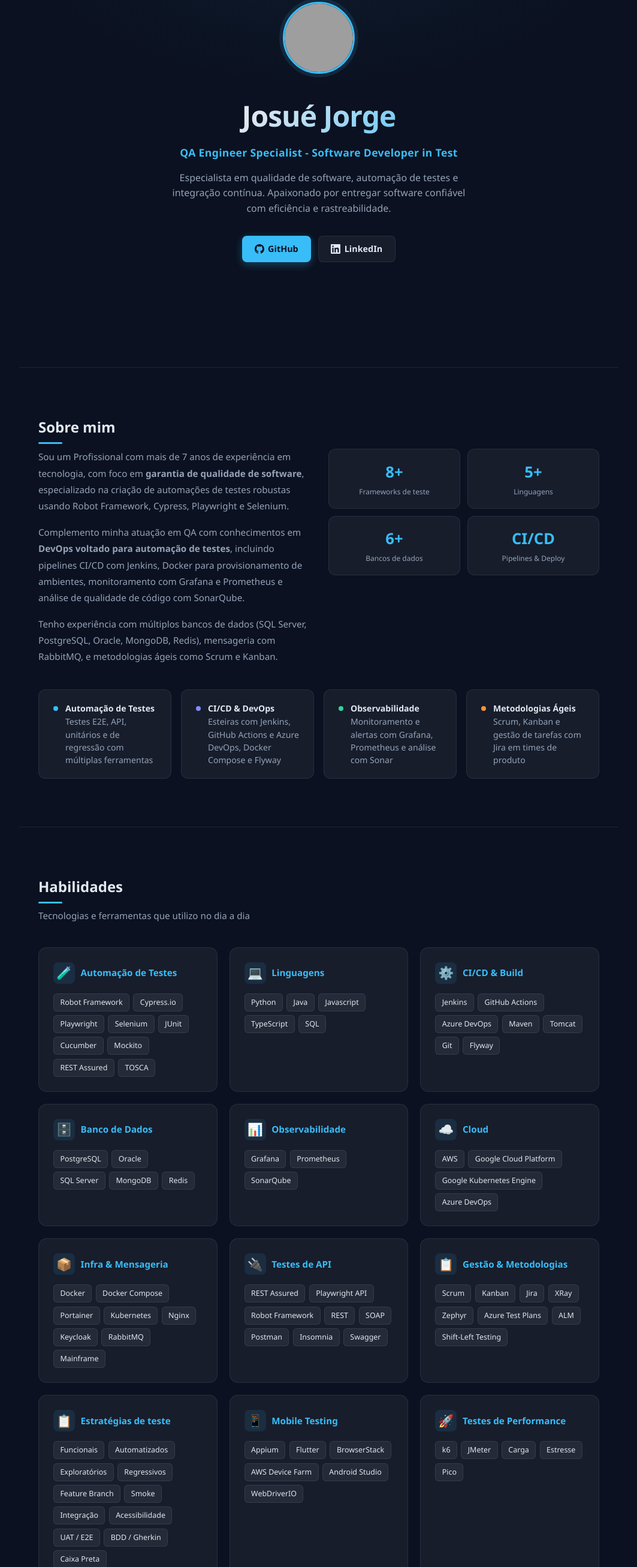
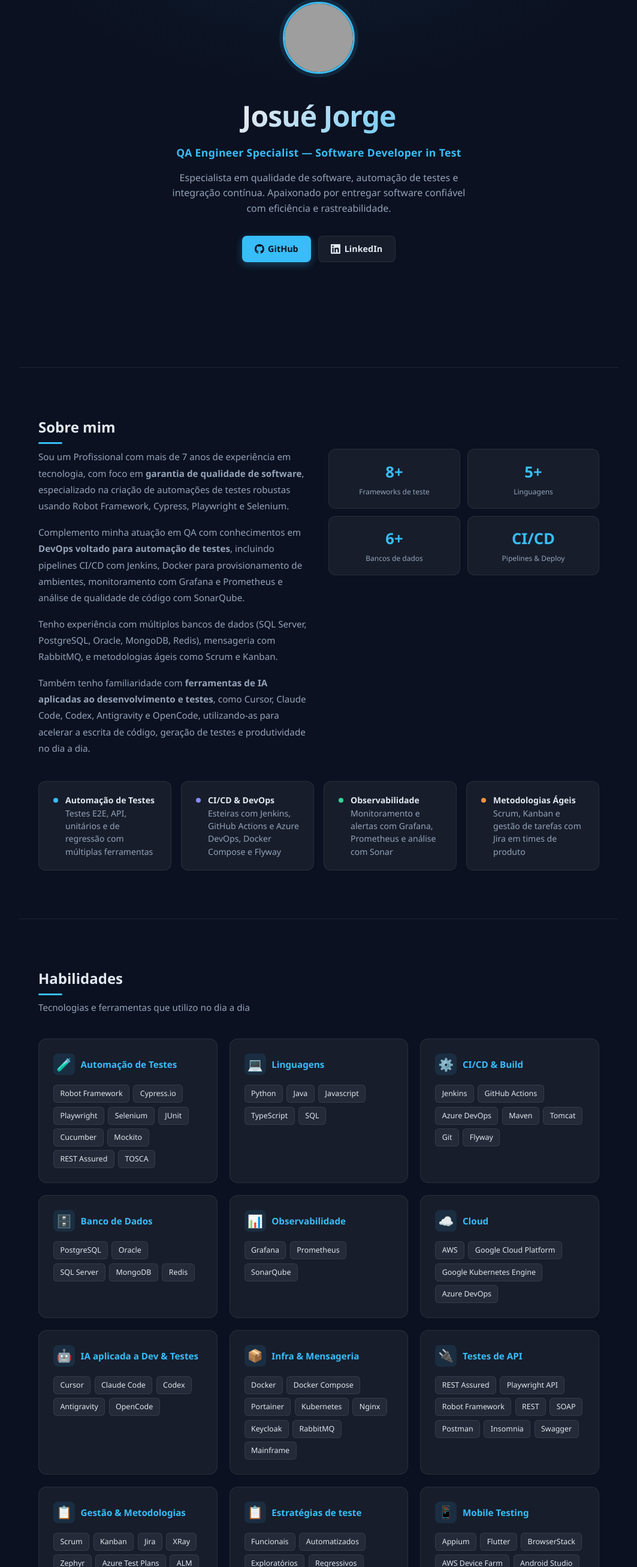
Before and after one commit to josuejorge/josuejorge.github.io, a plain HTML site: page index.html in a window 1280 px wide. Shown: the part 188-2800 px from the top of the page at 60% size, without its empty margins (108-1171 px from the left). Drawn offline with Linux system fonts and the light colour scheme; grey boxes are pictures that could not be loaded.

Commit message:
adicionado novos conhecimentos

```diff
--- a/index.html
+++ b/index.html
@@ -42,7 +42,7 @@
 
       <img class="avatar" src="https://avatars.githubusercontent.com/u/41090986?v=4" alt="Avatar">
       <h1>Josué Jorge</h1>
-      <p class="hero-role" data-i18n="hero.role">QA Engineer Specialist</p>
+      <p class="hero-role" data-i18n="hero.role">QA Engineer Specialist — Software Developer in Test</p>
       <p class="hero-desc" data-i18n="hero.desc">
         Especialista em qualidade de software, automação de testes e integração contínua.
         Apaixonado por entregar software confiável com eficiência e rastreabilidade.
@@ -89,6 +89,11 @@
         <p data-i18n="about.p3">
           Tenho experiência com múltiplos bancos de dados (SQL Server, PostgreSQL, Oracle, MongoDB, Redis),
           mensageria com RabbitMQ, e metodologias ágeis como Scrum e Kanban.
+        </p>
+        <p data-i18n="about.p4" data-i18n-html>
+          Também tenho familiaridade com <strong>ferramentas de IA aplicadas ao desenvolvimento e testes</strong>,
+          como Cursor, Claude Code, Codex, Antigravity e OpenCode, utilizando-as para acelerar a escrita de código,
+          geração de testes e produtividade no dia a dia.
         </p>
       </div>
 
@@ -240,6 +245,20 @@
           <span class="tag">Google Cloud Platform</span>
           <span class="tag">Google Kubernetes Engine</span>
           <span class="tag">Azure DevOps</span>
+        </div>
+      </div>
+
+      <div class="skill-card">
+        <div class="skill-card-header">
+          <div class="skill-icon">🤖</div>
+          <span class="skill-card-title" data-i18n="card.ai">IA aplicada a Dev & Testes</span>
+        </div>
+        <div class="skill-tags">
+          <span class="tag">Cursor</span>
+          <span class="tag">Claude Code</span>
+          <span class="tag">Codex</span>
+          <span class="tag">Antigravity</span>
+          <span class="tag">OpenCode</span>
         </div>
       </div>
 
--- a/js/i18n.js
+++ b/js/i18n.js
@@ -2,14 +2,16 @@
   "pt-BR": {
     "nav.about": "Sobre",
     "nav.skills": "Habilidades",
+    "nav.certs": "Certificações",
     "nav.projects": "Projetos",
     "nav.contact": "Contato",
-    "hero.role": "QA Engineer Specialist - Software Developer in Test",
+    "hero.role": "QA Engineer Specialist — Software Developer in Test",
     "hero.desc": "Especialista em qualidade de software, automação de testes e integração contínua. Apaixonado por entregar software confiável com eficiência e rastreabilidade.",
     "about.title": "Sobre mim",
     "about.p1": 'Sou um Profissional com mais de 7 anos de experiência em tecnologia, com foco em <strong>garantia de qualidade de software</strong>, especializado na criação de automações de testes robustas usando Robot Framework, Cypress, Playwright e Selenium.',
     "about.p2": 'Complemento minha atuação em QA com conhecimentos em <strong>DevOps voltado para automação de testes</strong>, incluindo pipelines CI/CD com Jenkins, Docker para provisionamento de ambientes, monitoramento com Grafana e Prometheus e análise de qualidade de código com SonarQube.',
     "about.p3": "Tenho experiência com múltiplos bancos de dados (SQL Server, PostgreSQL, Oracle, MongoDB, Redis), mensageria com RabbitMQ, e metodologias ágeis como Scrum e Kanban.",
+    "about.p4": 'Também tenho familiaridade com <strong>ferramentas de IA aplicadas ao desenvolvimento e testes</strong>, como Cursor, Claude Code, Codex, Antigravity e OpenCode, utilizando-as para acelerar a escrita de código, geração de testes e produtividade no dia a dia.',
     "stat.frameworks": "Frameworks de teste",
     "stat.languages": "Linguagens",
     "stat.databases": "Bancos de dados",
@@ -29,6 +31,8 @@
     "card.cicd": "CI/CD & Build",
     "card.databases": "Banco de Dados",
     "card.observability": "Observabilidade",
+    "card.cloud": "Cloud",
+    "card.ai": "IA aplicada a Dev & Testes",
     "card.infra": "Infra & Mensageria",
     "card.api": "Testes de API",
     "card.management": "Gestão & Metodologias",
@@ -45,6 +49,16 @@
     "tag.load": "Carga",
     "tag.stress": "Estresse",
     "tag.spike": "Pico",
+    "certs.title": "Certificações",
+    "certs.subtitle": "Credenciais profissionais reconhecidas internacionalmente",
+    "cert.ctal.name": "ISTQB Certified Tester Advanced Level",
+    "cert.ctal.desc": "Certificação avançada do ISTQB que valida competências aprofundadas em gestão, técnicas e automação de testes. Pré-requisito para certificações de especialista.",
+    "cert.ctfl.name": "ISTQB Certified Tester Foundation Level",
+    "cert.ctfl.desc": "Certificação base do ISTQB que cobre fundamentos de teste de software, técnicas de design de teste, gestão de testes e ferramentas de suporte.",
+    "cert.aws.name": "AWS Certified Cloud Practitioner",
+    "cert.aws.desc": "Certificação foundational da Amazon Web Services que valida conhecimentos em conceitos de nuvem, serviços AWS, segurança, arquitetura, pricing e suporte.",
+    "cert.az900.name": "Microsoft Azure Fundamentals",
+    "cert.az900.desc": "Certificação foundational da Microsoft que valida conhecimentos em conceitos de nuvem, serviços do Azure, segurança, privacidade, compliance e pricing.",
     "projects.title": "Projetos",
     "projects.subtitle": "Laboratórios práticos e automações que demonstram minhas habilidades",
     "proj.devops.title": "Tasks Backend — Lab DevOps",
@@ -64,14 +78,16 @@
   en: {
     "nav.about": "About",
     "nav.skills": "Skills",
+    "nav.certs": "Certifications",
     "nav.projects": "Projects",
     "nav.contact": "Contact",
-    "hero.role": "QA Engineer Specialist - Software Developer in Test",
+    "hero.role": "QA Engineer Specialist — Software Developer in Test",
     "hero.desc": "Software quality specialist, test automation and continuous integration. Passionate about delivering reliable software with efficiency and traceability.",
     "about.title": "About me",
     "about.p1": 'Professional with over 7 years of experience in technology, focused on <strong>software quality assurance</strong>, specialised in building robust test automations using Robot Framework, Cypress, Playwright and Selenium.',
     "about.p2": 'I complement my QA expertise with <strong>DevOps skills focused on test automation</strong>, including CI/CD pipelines with Jenkins, Docker for environment provisioning, monitoring with Grafana and Prometheus, and code quality analysis with SonarQube.',
     "about.p3": "Experienced with multiple databases (SQL Server, PostgreSQL, Oracle, MongoDB, Redis), messaging with RabbitMQ, and agile methodologies such as Scrum and Kanban.",
+    "about.p4": 'I also have hands-on experience with <strong>AI tools applied to development and testing</strong>, such as Cursor, Claude Code, Codex, Antigravity and OpenCode, leveraging them to speed up coding, test generation and daily productivity.',
     "stat.frameworks": "Test frameworks",
     "stat.languages": "Languages",
     "stat.databases": "Databases",
@@ -91,6 +107,8 @@
     "card.cicd": "CI/CD & Build",
     "card.databases": "Databases",
     "card.observability": "Observability",
+    "card.cloud": "Cloud",
+    "card.ai": "AI for Dev & Testing",
     "card.infra": "Infra & Messaging",
     "card.api": "API Testing",
     "card.management": "Management & Methodologies",
@@ -107,6 +125,16 @@
     "tag.load": "Load",
     "tag.stress": "Stress",
     "tag.spike": "Spike",
+    "certs.title": "Certifications",
+    "certs.subtitle": "Internationally recognized professional credentials",
+    "cert.ctal.name": "ISTQB Certified Tester Advanced Level",
+    "cert.ctal.desc": "Advanced ISTQB certification validating in-depth skills in test management, techniques and automation. Prerequisite for specialist certifications.",
+    "cert.ctfl.name": "ISTQB Certified Tester Foundation Level",
+    "cert.ctfl.desc": "Foundation-level ISTQB certification covering software testing fundamentals, test design techniques, test management and support tools.",
+    "cert.aws.name": "AWS Certified Cloud Practitioner",
+    "cert.aws.desc": "AWS foundational certification validating knowledge of cloud concepts, AWS services, security, architecture, pricing and support.",
+    "cert.az900.name": "Microsoft Azure Fundamentals",
+    "cert.az900.desc": "Microsoft foundational certification validating knowledge of cloud concepts, Azure services, security, privacy, compliance and pricing.",
     "projects.title": "Projects",
     "projects.subtitle": "Hands-on labs and automations that showcase my skills",
     "proj.devops.title": "Tasks Backend — DevOps Lab",
@@ -126,14 +154,16 @@
   es: {
     "nav.about": "Acerca",
     "nav.skills": "Habilidades",
+    "nav.certs": "Certificaciones",
     "nav.projects": "Proyectos",
     "nav.contact": "Contacto",
-    "hero.role": "QA Engineer Specialist - Software Developer in Test",
+    "hero.role": "QA Engineer Specialist — Software Developer in Test",
     "hero.desc": "Especialista en calidad de software, automatización de pruebas e integración continua. Apasionado por entregar software confiable con eficiencia y trazabilidad.",
     "about.title": "Sobre mí",
     "about.p1": 'Profesional con más de 7 años de experiencia en tecnología, enfocado en <strong>garantía de calidad de software</strong>, especializado en la creación de automatizaciones de pruebas robustas con Robot Framework, Cypress, Playwright y Selenium.',
     "about.p2": 'Complemento mi actuación en QA con conocimientos en <strong>DevOps orientado a automatización de pruebas</strong>, incluyendo pipelines CI/CD con Jenkins, Docker para aprovisionamiento de entornos, monitoreo con Grafana y Prometheus y análisis de calidad de código con SonarQube.',
     "about.p3": "Tengo experiencia con múltiples bases de datos (SQL Server, PostgreSQL, Oracle, MongoDB, Redis), mensajería con RabbitMQ y metodologías ágiles como Scrum y Kanban.",
+    "about.p4": 'También tengo familiaridad con <strong>herramientas de IA aplicadas al desarrollo y pruebas</strong>, como Cursor, Claude Code, Codex, Antigravity y OpenCode, utilizándolas para acelerar la escritura de código, generación de pruebas y productividad diaria.',
     "stat.frameworks": "Frameworks de prueba",
     "stat.languages": "Lenguajes",
     "stat.databases": "Bases de datos",
@@ -153,6 +183,8 @@
     "card.cicd": "CI/CD & Build",
     "card.databases": "Bases de Datos",
     "card.observability": "Observabilidad",
+    "card.cloud": "Cloud",
+    "card.ai": "IA para Dev & Pruebas",
     "card.infra": "Infra & Mensajería",
     "card.api": "Pruebas de API",
     "card.management": "Gestión & Metodologías",
@@ -169,6 +201,16 @@
     "tag.load": "Carga",
     "tag.stress": "Estrés",
     "tag.spike": "Pico",
+    "certs.title": "Certificaciones",
+    "certs.subtitle": "Credenciales profesionales reconocidas internacionalmente",
+    "cert.ctal.name": "ISTQB Certified Tester Advanced Level",
+    "cert.ctal.desc": "Certificación avanzada del ISTQB que valida competencias profundas en gestión, técnicas y automatización de pruebas. Prerrequisito para certificaciones de especialista.",
+    "cert.ctfl.name": "ISTQB Certified Tester Foundation Level",
+    "cert.ctfl.desc": "Certificación base del ISTQB que cubre fundamentos de pruebas de software, técnicas de diseño de pruebas, gestión de pruebas y herramientas de soporte.",
+    "cert.aws.name": "AWS Certified Cloud Practitioner",
+    "cert.aws.desc": "Certificación foundational de Amazon Web Services que valida conocimientos en conceptos de nube, servicios AWS, seguridad, arquitectura, precios y soporte.",
+    "cert.az900.name": "Microsoft Azure Fundamentals",
+    "cert.az900.desc": "Certificación foundational de Microsoft que valida conocimientos en conceptos de nube, servicios de Azure, seguridad, privacidad, compliance y precios.",
     "projects.title": "Proyectos",
     "projects.subtitle": "Laboratorios prácticos y automatizaciones que demuestran mis habilidades",
     "proj.devops.title": "Tasks Backend — Lab DevOps",
```
